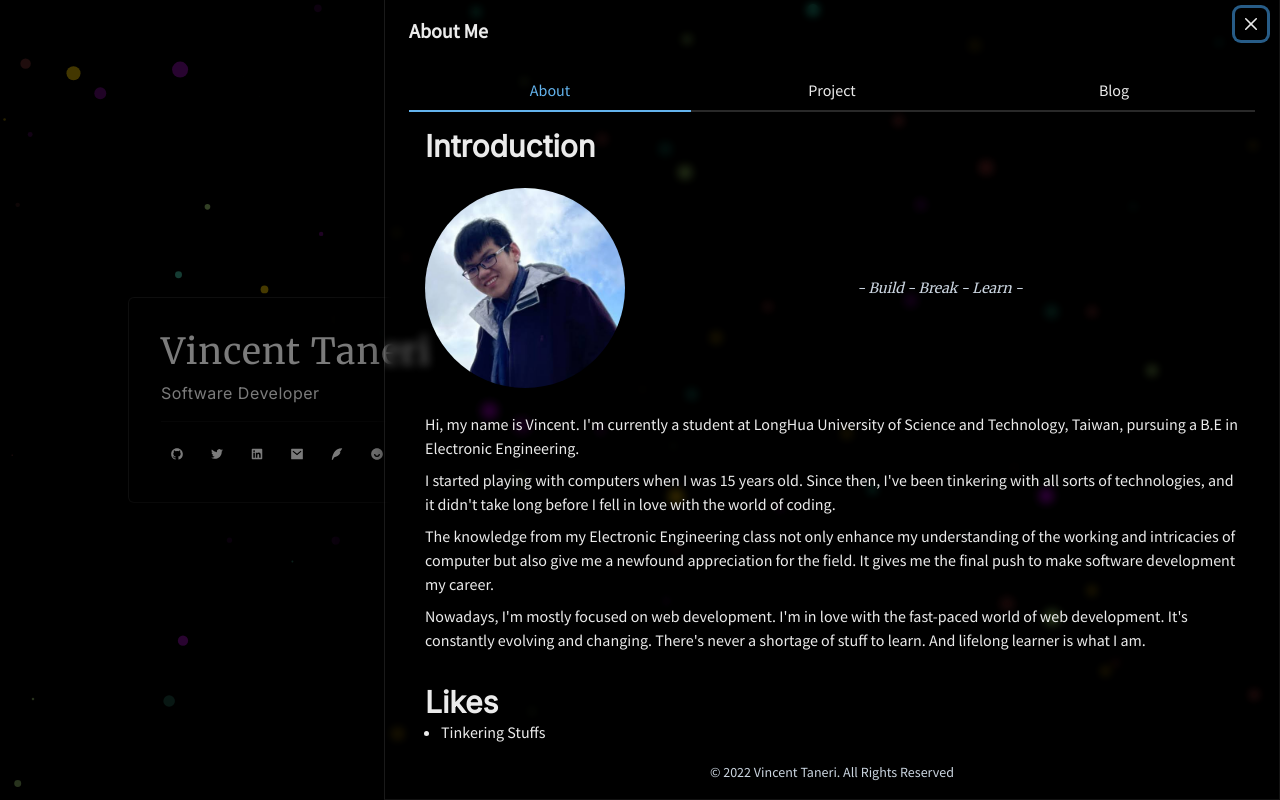
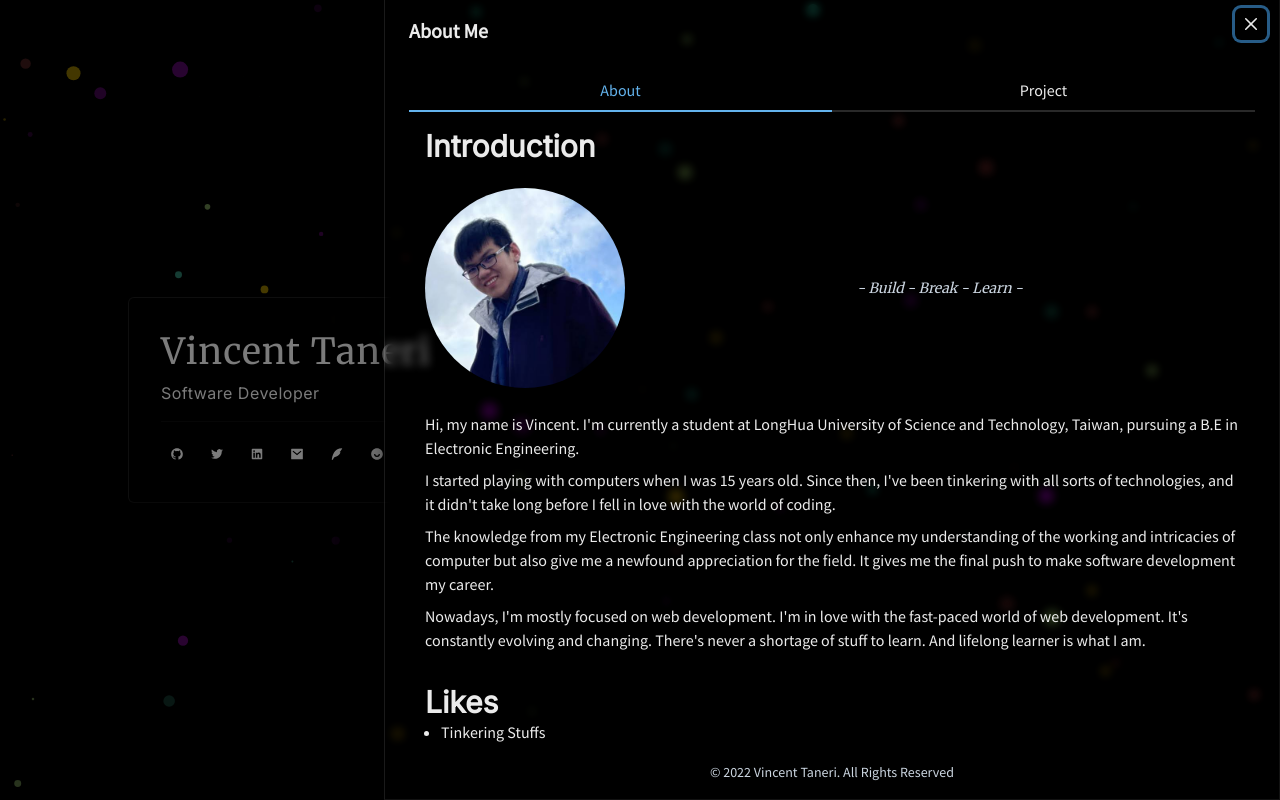
Before and after one commit to tanerijun/vitaneri-v1, a Next.js app: page / in a window 1280 px wide. Both pictures are taken after a click on the button 377 px from the left and 454 px from the top of the page. Built offline with nearby package versions, Linux system fonts and the light colour scheme.

Commit message:
Remove blog tab from AboutMeTabs

```diff
--- a/src/components/AboutMeTabs/index.tsx
+++ b/src/components/AboutMeTabs/index.tsx
@@ -19,9 +19,9 @@ import {
   ListItem,
   VStack,
   Flex,
-} from '@chakra-ui/react';
-import OptimizedImage from '../OptimizedImage';
-import profilePic from '../../../public/portrait.jpg';
+} from "@chakra-ui/react";
+import OptimizedImage from "../OptimizedImage";
+import profilePic from "../../../public/portrait.jpg";
 
 const AboutTab = () => {
   return (
@@ -31,7 +31,7 @@ const AboutTab = () => {
           Introduction
         </Heading>
         <Flex
-          flexDirection={['column', 'row']}
+          flexDirection={["column", "row"]}
           justifyContent="space-between"
           alignItems="center"
           gap={4}
@@ -58,7 +58,7 @@ const AboutTab = () => {
           </Text>
         </Flex>
         <Text>
-          Hi, my name is Vincent. I&apos;m currently a student at{' '}
+          Hi, my name is Vincent. I&apos;m currently a student at{" "}
           <Link href="https://www.lhu.edu.tw/" isExternal>
             LongHua University of Science and Technology
           </Link>
@@ -216,17 +216,11 @@ const AboutMeTabs = () => {
       <TabList>
         <Tab>About</Tab>
         <Tab>Project</Tab>
-        <Tab>Blog</Tab>
       </TabList>
 
       <TabPanels>
         <TabPanel>
           <AboutTab />
-        </TabPanel>
-        <TabPanel>
-          <Flex alignItems="center" justifyContent="center">
-            Coming Soon
-          </Flex>
         </TabPanel>
         <TabPanel>
           <Flex alignItems="center" justifyContent="center">
--- a/src/components/LinkIcons/index.tsx
+++ b/src/components/LinkIcons/index.tsx
@@ -192,6 +192,7 @@ const BlogIcon = () => {
     </Tooltip>
   );
 };
+
 const LinkIcons = () => {
   return (
     <HStack>
```
